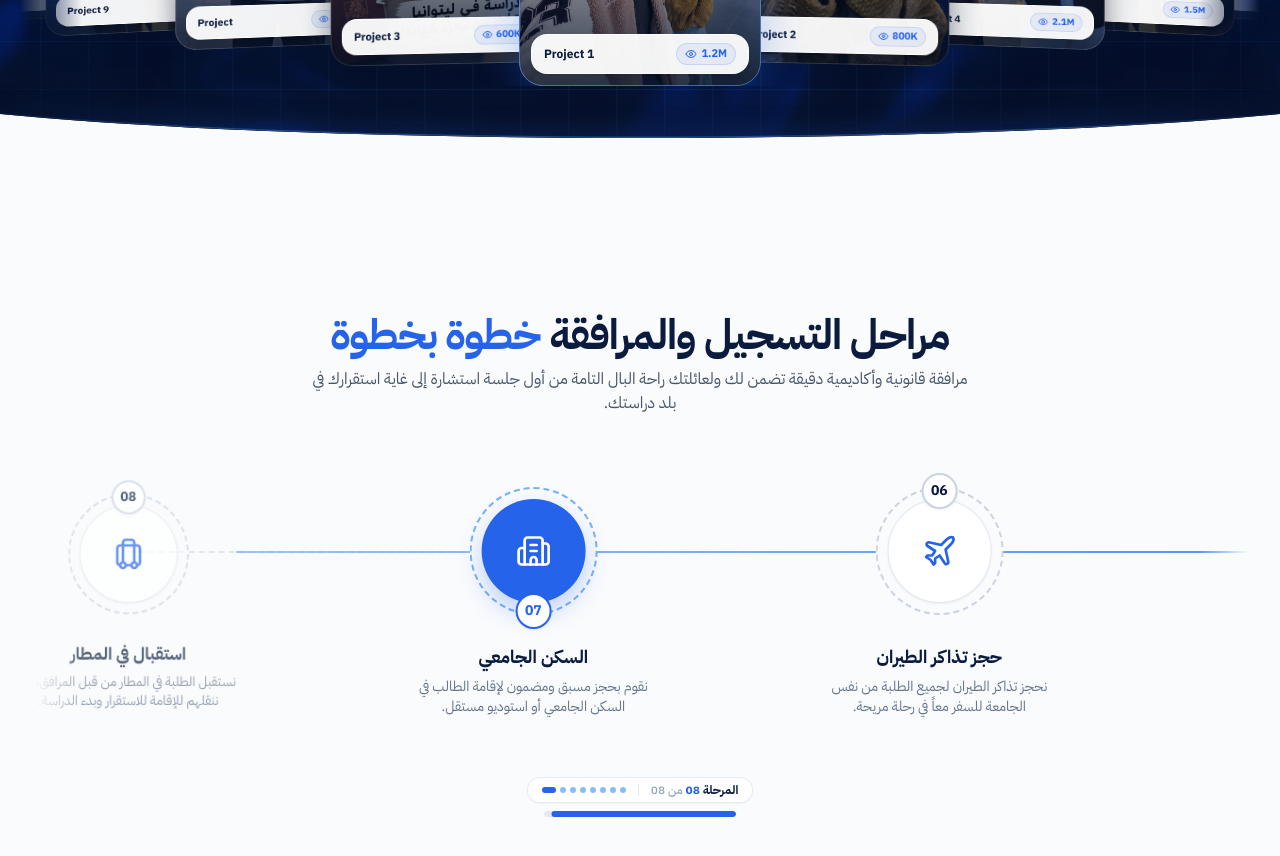
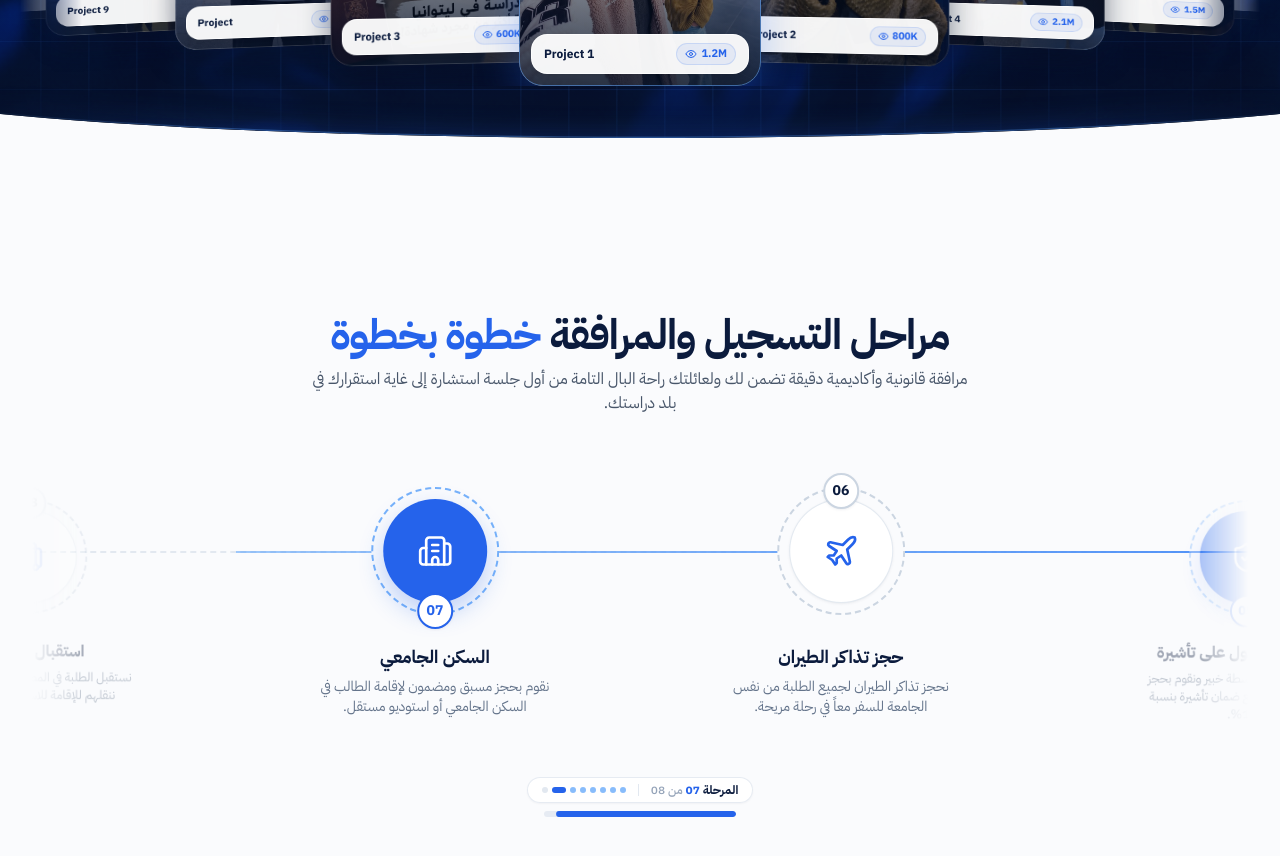
Before and after one commit to issvm00/MACONSULTING, a Next.js app: page / in a window 1280 px wide. Shown: the part 1440-2296 px from the top of the page. Built offline with nearby package versions, Linux system fonts and the light colour scheme; grey boxes are pictures that could not be loaded.

Commit message:
refactor(components): refine mobile stack transition
Update motion transforms for RegistrationSteps to improve card stacking animation, ensuring smoother movement and consistent Apple Wallet-style anchoring.

```diff
--- a/src/components/RegistrationSteps.tsx
+++ b/src/components/RegistrationSteps.tsx
@@ -200,28 +200,25 @@ function MobileStackedStepCard({
   const Icon = step.icon;
   const isSolid = step.variant === "solid";
 
-  // Domain relative to `index`:
-  // index - 3: deep in deck (hidden)
-  // index - 2: 2nd card underneath (peeking at bottom +18px, scale 0.90)
-  // index - 1: 1st card directly underneath (peeking at bottom +9px, scale 0.95)
-  // index: ACTIVE top card (y: 0, scale: 1, opacity: 1)
-  // index + 0.3 -> index + 0.85: LIFTS UP ("كتهز لفوق") and peels away to reveal card `index + 1`
+  // Using transformOrigin: "bottom center" so scaling down cards underneath (index - 1, index - 2)
+  // keeps their bottom edges anchored at the exact +11px and +22px offsets (Apple Wallet style stack).
+  // When index -> index + 0.88, the active top card holds briefly then lifts smoothly inside the masked zone (-98px).
   const y = useTransform(
     mobileCardProgress,
-    [index - 3, index - 2, index - 1, index, index + 0.32, index + 0.85],
-    [26, 18, 9, 0, -85, -280]
+    [index - 3, index - 2, index - 1, index, index + 0.12, index + 0.45, index + 0.9],
+    [30, 22, 11, 0, 0, -42, -98]
   );
 
   const scale = useTransform(
     mobileCardProgress,
-    [index - 3, index - 2, index - 1, index, index + 0.32, index + 0.85],
-    [0.86, 0.9, 0.95, 1, 0.97, 0.92]
+    [index - 3, index - 2, index - 1, index, index + 0.12, index + 0.45, index + 0.9],
+    [0.84, 0.89, 0.945, 1, 1, 0.97, 0.92]
   );
 
   const opacity = useTransform(
     mobileCardProgress,
-    [index - 2.6, index - 2, index - 1, index, index + 0.28, index + 0.78],
-    [0, 0.45, 0.82, 1, 0.92, 0]
+    [index - 2.5, index - 2, index - 1, index, index + 0.15, index + 0.38, index + 0.82],
+    [0, 0.55, 0.88, 1, 1, 0.82, 0]
   );
 
   return (
@@ -230,9 +227,10 @@ function MobileStackedStepCard({
         y,
         scale,
         opacity,
+        transformOrigin: "bottom center",
         zIndex: (allSteps.length - index) * 10,
       }}
-      className="absolute inset-x-0 top-0 mx-auto w-full max-w-[340px] h-[220px] rounded-3xl bg-white border border-slate-200/95 shadow-[0_14px_34px_-10px_rgba(11,27,61,0.11),0_2px_6px_rgba(11,27,61,0.04)] px-5 py-4 flex flex-col items-center justify-center text-center select-none pointer-events-none will-change-[transform,opacity] transform-gpu"
+      className="absolute inset-x-0 top-3 mx-auto w-full max-w-[344px] h-[230px] rounded-3xl bg-white border border-slate-200/95 shadow-[0_14px_32px_-10px_rgba(11,27,61,0.12),0_4px_10px_-2px_rgba(11,27,61,0.06)] px-5 py-4 flex flex-col items-center justify-center text-center select-none pointer-events-none will-change-[transform,opacity] transform-gpu"
     >
       {/* Subtle Top Accent Glow Bar inside Card */}
       <div
@@ -245,7 +243,7 @@ function MobileStackedStepCard({
       />
 
       {/* Circle Milestone Container with Number Badge */}
-      <div className="relative">
+      <div className="relative shrink-0">
         <div
           className={`w-20 h-20 rounded-full border-2 border-dashed p-1.5 bg-[#FAFBFD] ${
             isSolid ? "border-blue-400/90" : "border-slate-300"
@@ -274,12 +272,12 @@ function MobileStackedStepCard({
         </div>
       </div>
 
-      {/* Step Title & Description */}
-      <div className="mt-4 space-y-1">
+      {/* Step Title & Full Un-truncated Description */}
+      <div className="mt-3.5 space-y-1">
         <h3 className="text-base font-bold text-brand-navy leading-snug">
           {step.title}
         </h3>
-        <p className="text-xs text-slate-600 font-normal leading-relaxed line-clamp-2">
+        <p className="text-xs text-slate-600 font-normal leading-relaxed">
           {step.description}
         </p>
       </div>
@@ -388,29 +386,63 @@ export function RegistrationSteps() {
   // Track vertical scroll progress through the sticky container
   const { scrollYProgress } = useScroll({
     target: scrollTrackRef,
-    offset: ["start 80px", "end end"],
+    offset: ["start 74px", "end end"],
   });
 
-  // Critically-damped spring: instant finger/trackpad response + silky mouse-wheel glide
+  // Weighted, controlled spring physics: absorbs fast thumb flicks so cards move with deliberate weight
   const smoothProgress = useSpring(scrollYProgress, {
-    stiffness: 220,
-    damping: 32,
-    mass: 0.18,
+    stiffness: 155,
+    damping: 30,
+    mass: 0.42,
     restDelta: 0.0005,
   });
 
-  // DESKTOP/TABLET (>=640px): Shift index from 0 (steps 01-03) to 5 (steps 06-08)
+  // DESKTOP/TABLET (>=640px): Stepped Magnetic Dwell Curve from 0 (steps 01-03) to 5 (steps 06-08)
+  // Each step has a flat dwell plateau where it locks and rests before transitioning to the next step
   const desktopShift = useTransform(
     smoothProgress,
-    [0, 0.06, 0.92, 1],
-    [0, 0, 5, 5]
+    [
+      0.0, 0.06,
+      0.188, 0.248,
+      0.376, 0.436,
+      0.564, 0.624,
+      0.752, 0.812,
+      0.94, 1.0,
+    ],
+    [
+      0, 0,
+      1, 1,
+      2, 2,
+      3, 3,
+      4, 4,
+      5, 5,
+    ]
   );
 
-  // MOBILE (<640px): Stacked card index from 0 (Card 01 on top) to 7 (Card 08 on top)
+  // MOBILE (<640px): Stepped Magnetic Dwell Curve across all 8 cards (0 -> 7)
+  // Each card has a dedicated dwell plateau (44% of scroll) where momentum is absorbed so a single swipe never skips 2 cards
   const mobileCardProgress = useTransform(
     smoothProgress,
-    [0, 0.04, 0.93, 1],
-    [0, 0, 7, 7]
+    [
+      0.0, 0.055,
+      0.135, 0.19,
+      0.27, 0.325,
+      0.405, 0.46,
+      0.54, 0.595,
+      0.675, 0.73,
+      0.81, 0.865,
+      0.945, 1.0,
+    ],
+    [
+      0, 0,
+      1, 1,
+      2, 2,
+      3, 3,
+      4, 4,
+      5, 5,
+      6, 6,
+      7, 7,
+    ]
   );
 
   // Desktop horizontal translation in RTL (5/8 = 62.5%)
@@ -419,25 +451,25 @@ export function RegistrationSteps() {
   // Desktop active blue line along the connector between circles (grows right to left in RTL)
   const lineProgressScale = useTransform(desktopShift, [0, 5], [0.28, 1]);
 
-  // Bottom progress pill bar fill
+  // Bottom progress pill bar fill synced directly with the active card/step
   const progressBarScale = useTransform(
-    smoothProgress,
-    [0, 0.05, 0.93, 1],
-    [isMobile ? 0.125 : 0.375, isMobile ? 0.125 : 0.375, 1, 1]
+    isMobile ? mobileCardProgress : desktopShift,
+    isMobile ? [0, 7] : [0, 5],
+    [isMobile ? 0.125 : 0.375, 1]
   );
 
   return (
     <section id="processus" className="relative w-full scroll-mt-20">
-      {/* Tall Scroll Runway (320vh on mobile & desktop) */}
+      {/* Extended Scroll Runway (520vh on mobile for 8 cards with magnetic dwell plateaus, 400vh on desktop) */}
       <div
         ref={scrollTrackRef}
-        className="relative h-[320vh] w-full"
+        className="relative h-[520vh] sm:h-[400vh] w-full"
       >
-        {/* Sticky Pinned Stage: Compact top spacing on mobile so there is no dead gap below the video arch */}
-        <div className="sticky top-[74px] sm:top-0 h-auto sm:h-screen sm:supports-[height:100dvh]:h-[100dvh] w-full flex flex-col justify-start sm:justify-center overflow-x-clip pt-5 pb-6 sm:pt-24 sm:pb-10">
+        {/* Sticky Pinned Stage: Synchronized min-h-[calc(100dvh-74px)] on mobile so it unpins right as Step 08 completes */}
+        <div className="sticky top-[74px] sm:top-0 min-h-[calc(100vh-74px)] supports-[min-height:100dvh]:min-h-[calc(100dvh-74px)] sm:h-screen sm:supports-[height:100dvh]:h-[100dvh] w-full flex flex-col justify-start sm:justify-center overflow-x-clip pt-4 pb-5 sm:pt-24 sm:pb-10">
           <div className="max-w-7xl w-full mx-auto px-4 sm:px-6 lg:px-8">
             {/* Section Header */}
-            <div className="text-center max-w-3xl mx-auto mb-4 sm:mb-10 lg:mb-12 space-y-1.5 sm:space-y-3">
+            <div className="text-center max-w-3xl mx-auto mb-2.5 sm:mb-10 lg:mb-12 space-y-1.5 sm:space-y-3">
               <h2 className="text-2xl sm:text-4xl lg:text-[42px] font-bold text-brand-navy tracking-tight leading-[1.25]">
                 مراحل التسجيل والمرافقة{" "}
                 <span className="text-brand-electric">خطوة بخطوة</span>
@@ -447,8 +479,8 @@ export function RegistrationSteps() {
               </p>
             </div>
 
-            {/* --- MOBILE VIEW (<640px): 3D Stacked Card Peel Deck (Tightly fitted to 238px height) --- */}
-            <div className="block sm:hidden relative w-full h-[238px]">
+            {/* --- MOBILE VIEW (<640px): 3D Stacked Card Peel Deck with Top Fade Mask --- */}
+            <div className="block sm:hidden relative w-full h-[264px] [mask-image:linear-gradient(to_bottom,transparent_0%,black_11%,black_100%)]">
               {allSteps.map((step, index) => (
                 <MobileStackedStepCard
                   key={step.number}
@@ -510,8 +542,8 @@ export function RegistrationSteps() {
               progressBarScale={progressBarScale}
             />
 
-            {/* Mobile CTA Card: Directly underneath the counter with tight 16px (mt-4) spacing so there is zero empty gap */}
-            <div className="block sm:hidden mt-4">
+            {/* Mobile CTA Card: Directly underneath the counter with tight 14px (mt-3.5) spacing */}
+            <div className="block sm:hidden mt-3.5">
               <div
                 className="p-5 rounded-3xl apple-glass border-blue-200/80 shadow-[0_14px_32px_-10px_rgba(37,99,235,0.1)] relative overflow-hidden text-center"
                 style={{
```
